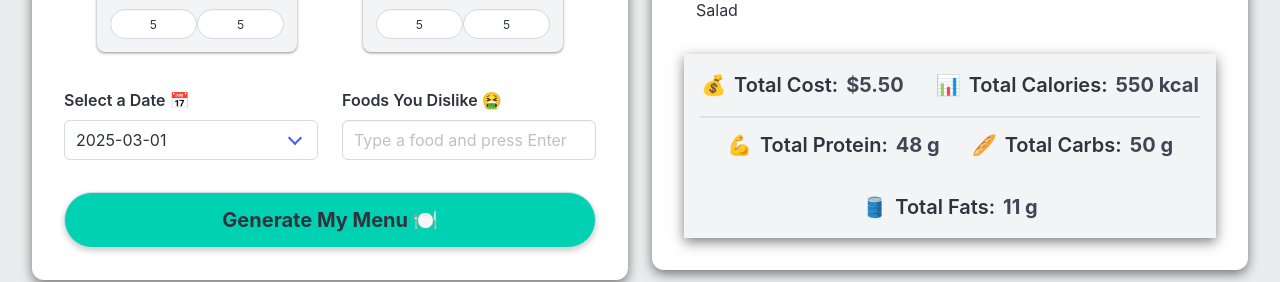
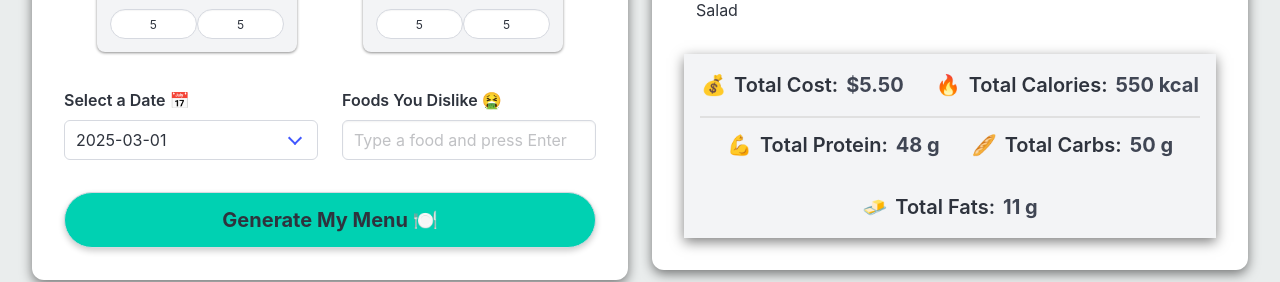
Before and after one commit to Zolikazer/forktimize, a SvelteKit app: page /food in a window 1280 px wide. Both pictures are taken after typing "5", "5", "5", "5", "5", "5" into the empty fields and a click on the button "Generate My Menu 🍽️". Shown: the part 471-753 px from the top of the page. Built offline with nearby package versions, Linux system fonts and the light colour scheme.

Commit message:
fix menu result emojis

```diff
--- a/src/routes/food/MenuResult.svelte
+++ b/src/routes/food/MenuResult.svelte
@@ -43,7 +43,7 @@
             <section class="summary-flex mb-3 border-bottom">
                 <div class="summary-item">💰 <strong>Total Cost:</strong>
                     ${menu.reduce((sum, food) => sum + food.price, 0).toFixed(2)}</div>
-                <div class="summary-item">📊 <strong>Total
+                <div class="summary-item">🔥 <strong>Total
                     Calories:</strong> {menu.reduce((sum, food) => sum + food.calories, 0)} kcal
                 </div>
             </section>
@@ -54,7 +54,7 @@
                 <div class="summary-item">🥖 <strong>Total
                     Carbs:</strong> {menu.reduce((sum, food) => sum + food.carbs, 0)} g
                 </div>
-                <div class="summary-item">🛢️ <strong>Total
+                <div class="summary-item">🧈️ <strong>Total
                     Fats:</strong> {menu.reduce((sum, food) => sum + food.fats, 0)} g
                 </div>
             </section>
```
